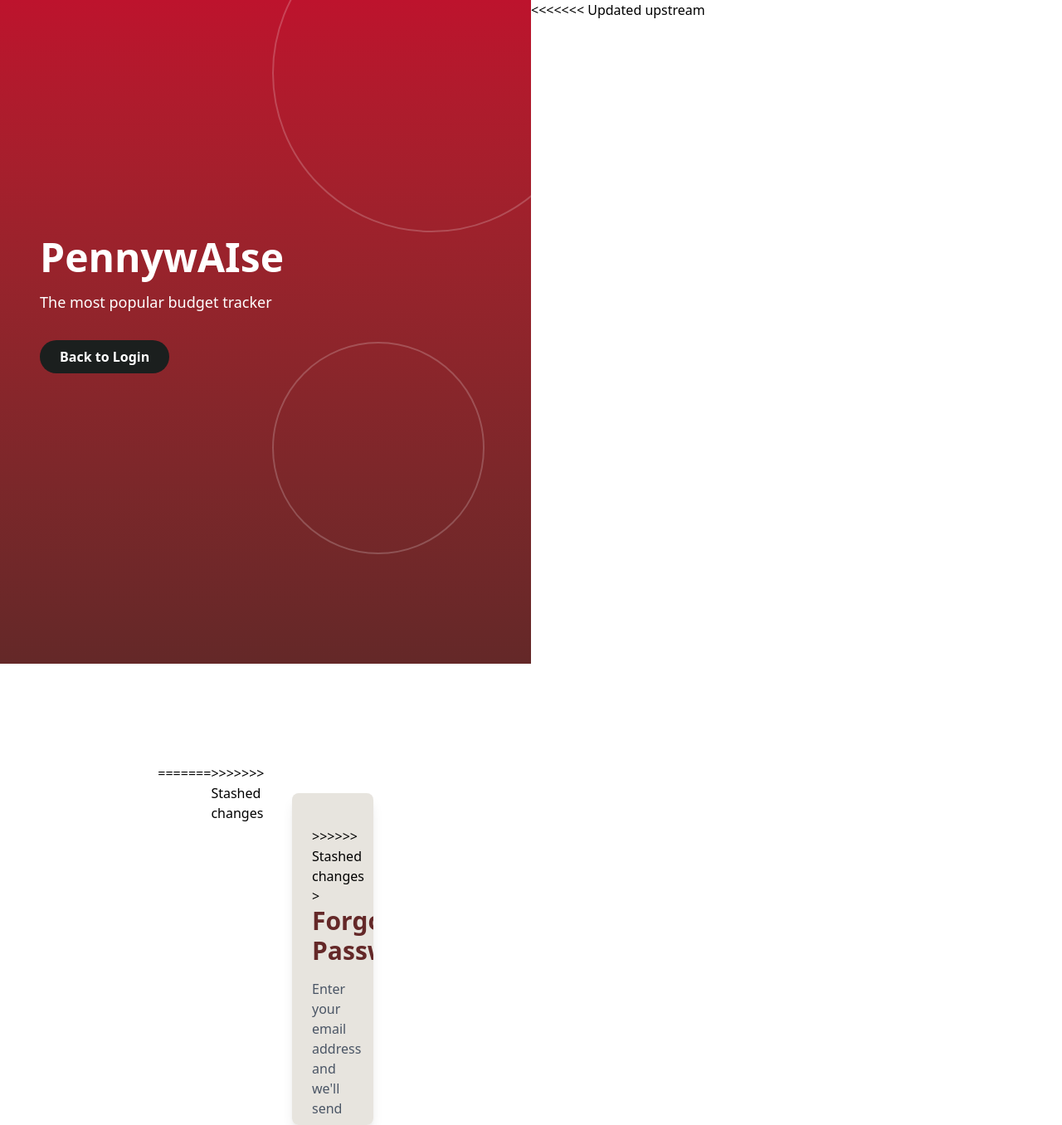
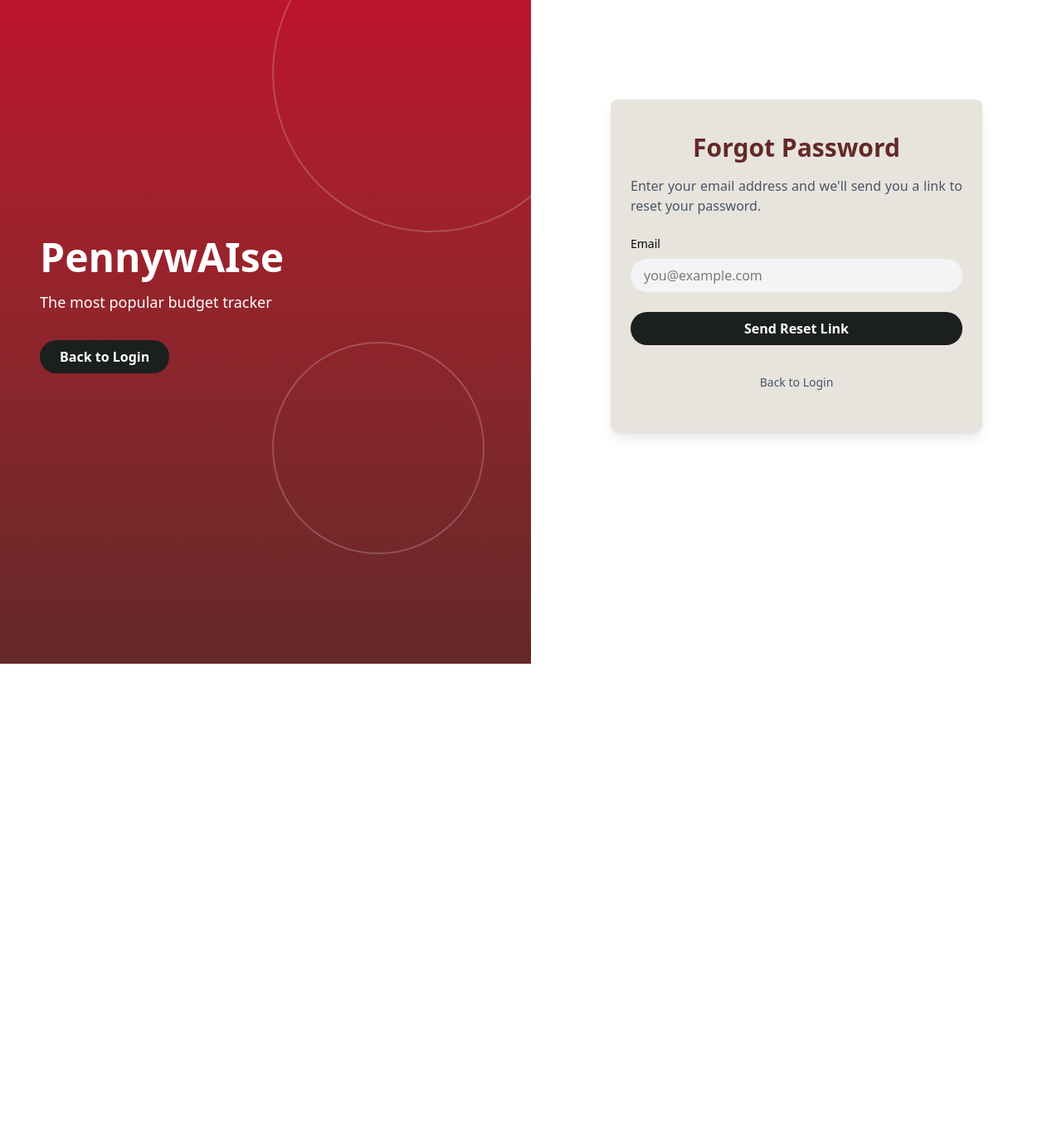
Before and after one commit to Exalt24/PennywAIse, a Django app: page /forgot-password/ in a window 1280 px wide. Shown: the whole page at 83% size. After the commit the page ends 800 px from the top, so only its background shows below. Run offline with Django 5.2, Linux system fonts and the light colour scheme; style sheets or scripts are compiled from the project's sources.

Commit message:
Refactor forgot and reset password forms for consistency in styling and layout adjustments

```diff
--- a/budget/templates/forgot_password.html
+++ b/budget/templates/forgot_password.html
@@ -32,19 +32,10 @@
     </div>
 
     <!-- Right panel: forgot password form -->
-<<<<<<< Updated upstream
     <div class="bg-white flex justify-center mt-30">
-=======
-    <div class="bg-white flex justify-center items-center">
->>>>>>> Stashed changes
       <div class="relative w-full max-w-md">
-        <!-- Updated to match login card styling -->
         <div
-<<<<<<< Updated upstream
           class="h-100 absolute inset-0 bg-[#e7e4de] rounded-lg shadow-lg pt-10 p-6 transform transition-all duration-500 ease-in-out z-20 translate-x-0 translate-y-0 overflow-auto"
-=======
-          class="h-135 absolute inset-0 bg-[#e7e4de] rounded-lg shadow-lg pt-15 p-6 transform transition-all duration-500 ease-in-out z-20 translate-x-0 translate-y-0 overflow-auto"
->>>>>>> Stashed changes
         >
           <h2 class="text-3xl font-bold mb-4 text-[#642828] text-center">Forgot Password</h2>
 
@@ -92,11 +83,7 @@
               <button
                 type="submit"
                 name="forgot-password-submit"
-<<<<<<< Updated upstream
                 class="w-full py-2 mt-2 text-white font-semibold rounded-full bg-[#1B1F1E] hover:bg-[#3f3a36] transition"
-=======
-                class="w-full py-2 mt-10 text-white font-semibold rounded-full bg-[#1B1F1E] hover:bg-[#3f3a36] transition"
->>>>>>> Stashed changes
               >
                 Send Reset Link
               </button>
```
Also changed, not shown: budget/templates/reset_password.html (+1 -10 lines).
